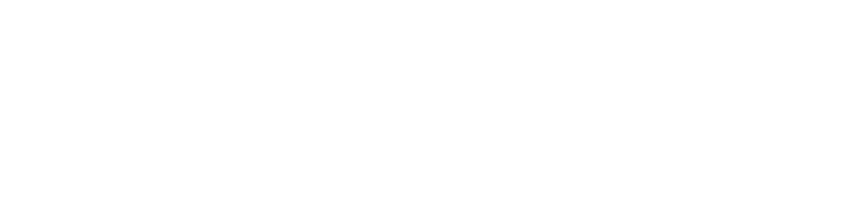
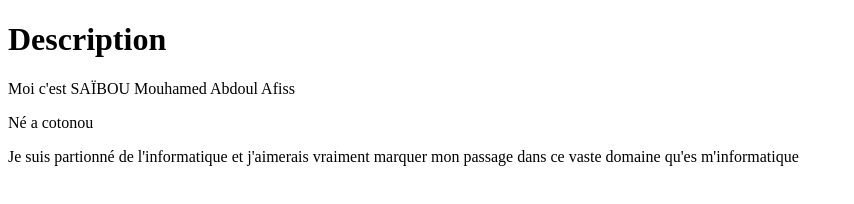
Before and after one commit to abdoul700/git-mon-cv, a plain HTML site: page index.html in a window 1280 px wide. Shown: the whole page, without its empty margins (0-854 px from the left). Drawn offline with Linux system fonts and the light colour scheme.

Commit message:
mise en place de la section description

```diff
--- a/index.html
+++ b/index.html
@@ -8,6 +8,10 @@
 
 </head>
 <body>
+    <h1>Description</h1>
+    <p>Moi c'est SAÏBOU Mouhamed Abdoul Afiss</p>
+    <p>Né a cotonou </p>
+    <p>Je suis partionné de l'informatique et j'aimerais vraiment marquer mon passage dans ce vaste domaine qu'es m'informatique</p>
 
 </body>
 </html>
```
